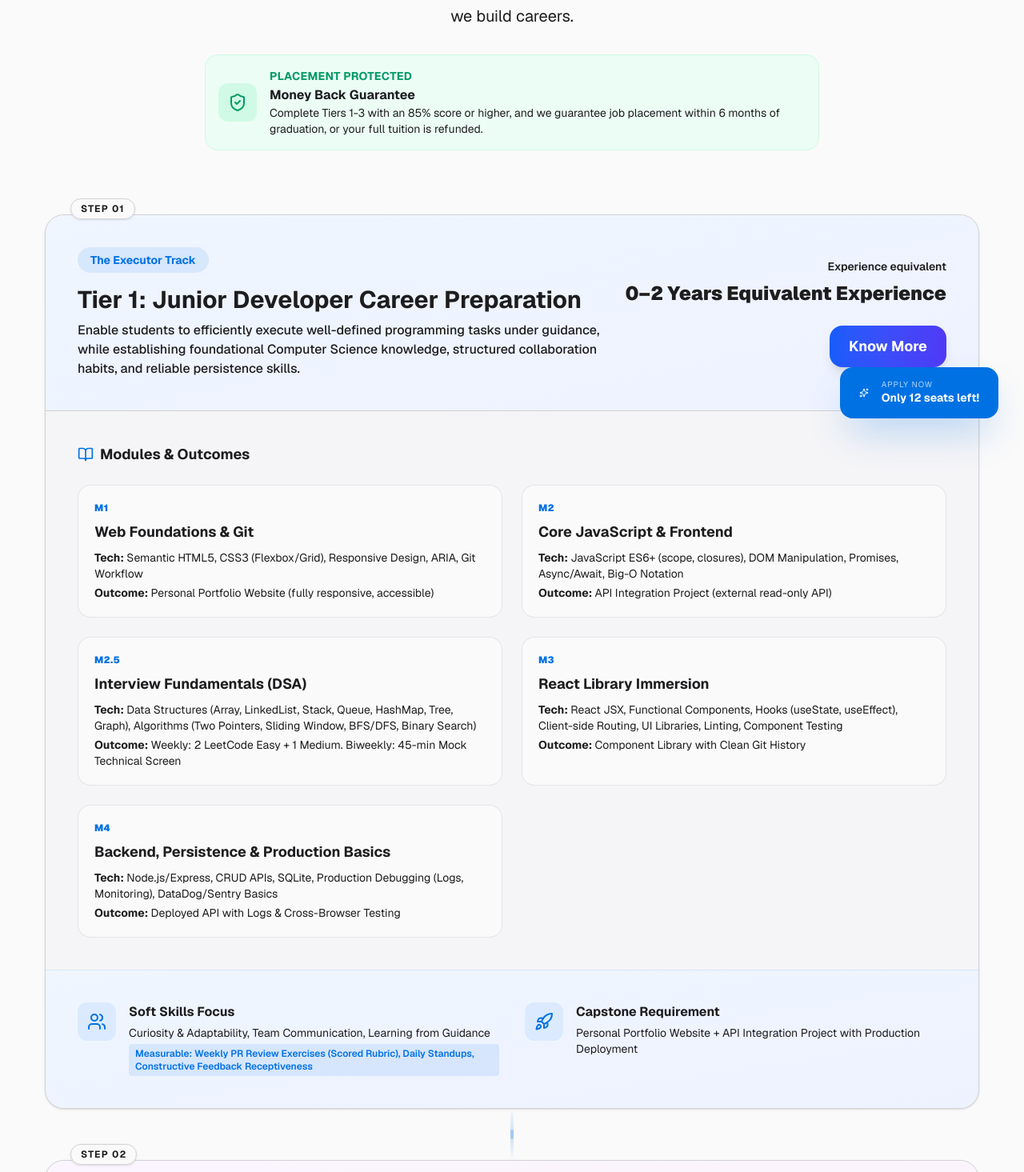
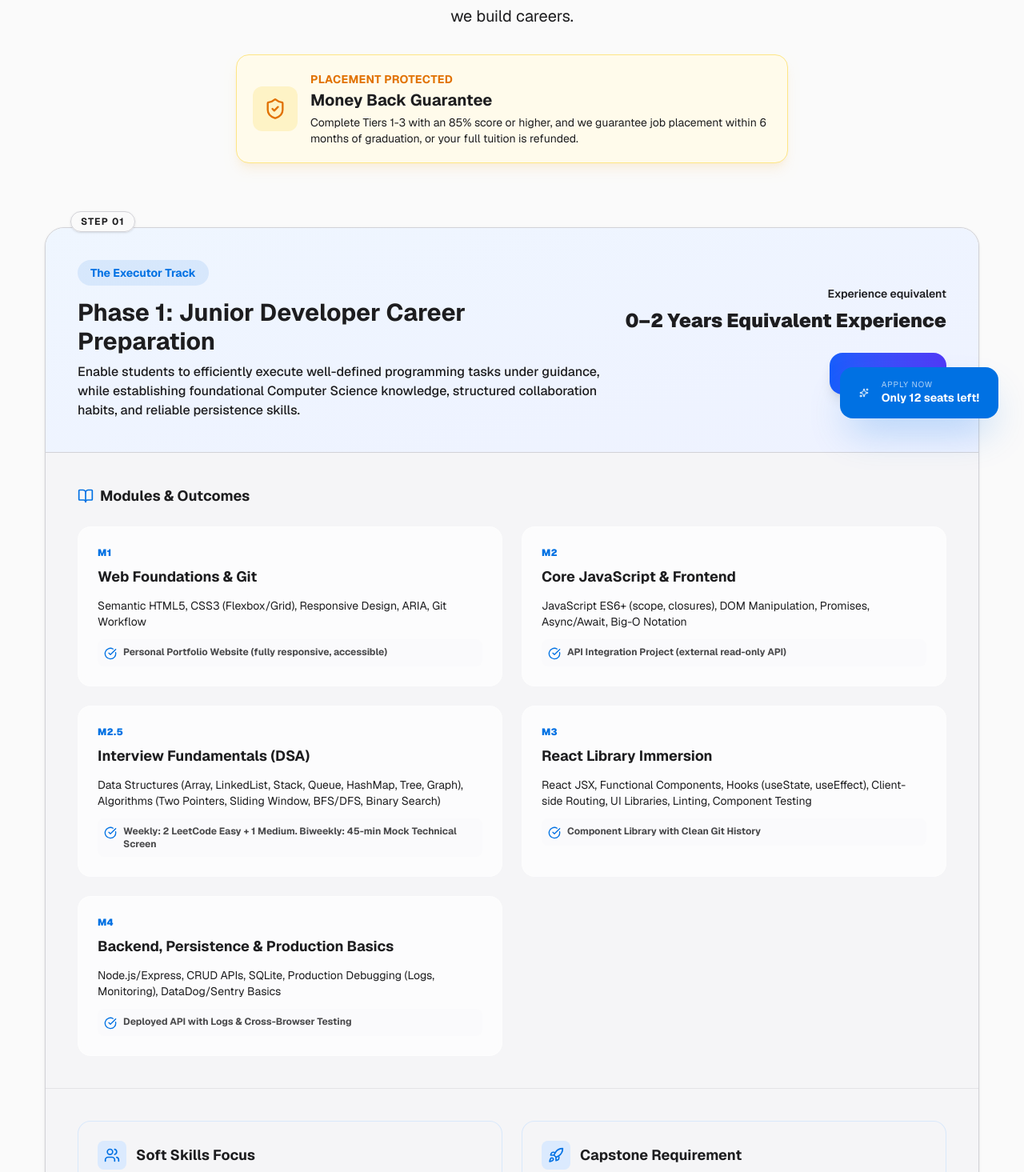
Before and after one commit to tejinder-gh/tutoring, a Next.js app: page /en/courses in a window 1280 px wide. Shown: the part 245-1710 px from the top of the page at 80% size. Built offline with nearby package versions, Linux system fonts and the light colour scheme.

Commit message:
100% placement

```diff
--- a/messages/en.json
+++ b/messages/en.json
@@ -156,7 +156,7 @@
     "tiers": {
       "tier1": {
         "step": "Step 01",
-        "title": "Tier 1: Junior Developer Career Preparation",
+        "title": "Phase 1: Junior Developer Career Preparation",
         "role": "The Executor Track",
         "description": "Enable students to efficiently execute well-defined programming tasks under guidance, while establishing foundational Computer Science knowledge, structured collaboration habits, and reliable persistence skills.",
         "experience": "0–2 Years Equivalent Experience",
@@ -206,7 +206,7 @@
       },
       "tier2": {
         "step": "Step 02",
-        "title": "Tier 2: Intermediate Developer Career Preparation",
+        "title": "Phase 2: Intermediate Developer Career Preparation",
         "role": "The Independent Problem-Solver Track",
         "description": "Produce autonomous full-stack specialists capable of independent execution, mastering system integration, robust quality assurance, and incident management.",
         "experience": "3–5 Years Equivalent Experience",
@@ -249,7 +249,7 @@
       },
       "tier3": {
         "step": "Step 03",
-        "title": "Tier 3: Senior Developer Career Preparation",
+        "title": "Phase 3: Senior Developer Career Preparation",
         "role": "The Architect Track",
         "description": "Develop strategic architects and leaders capable of translating ambiguous business requirements into actionable system architectures and driving organizational impact through influence.",
         "experience": "5+ Years Equivalent Experience",
--- a/messages/pa.json
+++ b/messages/pa.json
@@ -149,7 +149,7 @@
     "tiers": {
       "tier1": {
         "step": "ਕਦਮ 01",
-        "title": "ਪੱਧਰ 1: ਜੂਨੀਅਰ ਡਿਵੈਲਪਰ ਕਰੀਅਰ ਤਿਆਰੀ",
+        "title": "ਫੇਜ਼ 1: ਜੂਨੀਅਰ ਡਿਵੈਲਪਰ ਕਰੀਅਰ ਤਿਆਰੀ",
         "role": "ਕਾਰਜਕਾਰੀ ਟ੍ਰੈਕ",
         "description": "ਵਿਦਿਆਰਥੀਆਂ ਨੂੰ ਮਾਰਗਦਰਸ਼ਨ ਅਧੀਨ ਚੰਗੀ ਤਰ੍ਹਾਂ ਪਰਿਭਾਸ਼ਿਤ ਪ੍ਰੋਗਰਾਮਿੰਗ ਕੰਮਾਂ ਨੂੰ ਕੁਸ਼ਲਤਾ ਨਾਲ ਲਾਗੂ ਕਰਨ ਦੇ ਯੋਗ ਬਣਾਓ।",
         "experience": "0–2 ਸਾਲ ਦੇ ਬਰਾਬਰ ਤਜਰਬਾ",
@@ -199,7 +199,7 @@
       },
       "tier2": {
         "step": "ਕਦਮ 02",
-        "title": "ਪੱਧਰ 2: ਇੰਟਰਮੀਡੀਏਟ ਡਿਵੈਲਪਰ ਕਰੀਅਰ ਤਿਆਰੀ",
+        "title": "ਫੇਜ਼ 2: ਇੰਟਰਮੀਡੀਏਟ ਡਿਵੈਲਪਰ ਕਰੀਅਰ ਤਿਆਰੀ",
         "role": "ਸਮੱਸਿਆ ਹੱਲਕਰਤਾ ਟ੍ਰੈਕ",
         "description": "ਸੁਤੰਤਰ ਫੁੱਲ-ਸਟੈਕ ਮਾਹਰ ਬਣਾਓ ਜੋ ਸਿਸਟਮ ਏਕੀਕਰਣ ਅਤੇ ਗੁਣਵੱਤਾ ਭਰੋਸੇ ਵਿੱਚ ਮੁਹਾਰਤ ਰੱਖਦੇ ਹਨ।",
         "experience": "3–5 ਸਾਲ ਦੇ ਬਰਾਬਰ ਤਜਰਬਾ",
@@ -242,7 +242,7 @@
       },
       "tier3": {
         "step": "ਕਦਮ 03",
-        "title": "ਪੱਧਰ 3: ਸੀਨੀਅਰ ਡਿਵੈਲਪਰ ਕਰੀਅਰ ਤਿਆਰੀ",
+        "title": "ਫੇਜ਼ 3: ਸੀਨੀਅਰ ਡਿਵੈਲਪਰ ਕਰੀਅਰ ਤਿਆਰੀ",
         "role": "ਆਰਕੀਟੈਕਟ ਟ੍ਰੈਕ",
         "description": "ਰਣਨੀਤਕ ਆਰਕੀਟੈਕਟ ਅਤੇ ਲੀਡਰ ਬਣਾਓ ਜੋ ਅਸਪਸ਼ਟ ਲੋੜਾਂ ਨੂੰ ਸਕੇਲੇਬਲ ਸਿਸਟਮਾਂ ਵਿੱਚ ਬਦਲ ਸਕਦੇ ਹਨ।",
         "experience": "5+ ਸਾਲ ਦੇ ਬਰਾਬਰ ਤਜਰਬਾ",
--- a/src/app/[locale]/courses/page.tsx
+++ b/src/app/[locale]/courses/page.tsx
@@ -1,7 +1,7 @@
 "use client";
 
 import { Link } from "@/i18n/routing";
-import { ArrowRight, BookOpen, Rocket, ShieldCheck, Users } from "lucide-react";
+import { ArrowRight, BookOpen, CheckCircle, Rocket, ShieldCheck, Users } from "lucide-react";
 import { useTranslations } from "next-intl";
 import Divider from "../../../components/lib/SectionDivision";
 
@@ -169,14 +169,17 @@ const CourseCard = ({ tierData, t, index }: { tierData: any, t: any, index: numb
          </h3>
          <div className="grid md:grid-cols-2 lg:grid-cols-2 gap-6">
             {tierData.modules.map((module: any, idx: number) => (
-               <div key={idx} className={`p-5 rounded-2xl bg-background hover:border-transparent border ${colorScheme.cardBorder} ${colorScheme.cardHover} transition-colors`}>
+               <div key={idx} className="p-6 rounded-2xl glass border border-border/50 hover:shadow-elegant transition-all duration-300">
                   <div className="flex justify-between items-start mb-2">
                      <span className={`text-xs font-black uppercase tracking-wide ${colorScheme.title}`}>{module.code}</span>
                   </div>
-                  <h4 className="font-bold text-lg mb-2">{module.title}</h4>
-                  <div className="space-y-1 text-sm">
-                     <p className="text-muted-foreground"><strong className="text-foreground">Tech:</strong> {module.tech}</p>
-                     <p className="text-muted-foreground"><strong className="text-foreground">Outcome:</strong> {module.outcome}</p>
+                  <h4 className="font-bold text-lg mb-3">{module.title}</h4>
+                  <div className="space-y-2 text-sm">
+                     <p className="text-muted-foreground mb-3">{module.tech}</p>
+                     <div className="text-xs font-bold text-foreground/80 flex items-start gap-2 bg-accent/30 p-2 rounded-lg">
+                        <CheckCircle size={16} className={`mt-0.5 shrink-0 ${colorScheme.iconColor}`} />
+                        <span>{module.outcome}</span>
+                     </div>
                   </div>
                </div>
             ))}
@@ -184,27 +187,29 @@ const CourseCard = ({ tierData, t, index }: { tierData: any, t: any, index: numb
       </div>
 
       {/* Footer Info: Soft Skills & Capstone */}
-      <div className={`p-8 md:p-10 border-t ${colorScheme.softSkillBorder} bg-gradient-to-br ${colorScheme.gradient}`}>
-         <div className="grid md:grid-cols-2 gap-8">
-            <div className="flex gap-4">
-               <div className={`w-12 h-12 rounded-xl flex items-center justify-center shrink-0 ${colorScheme.iconBg}`}>
-                  <Users size={24} />
+      <div className="p-8 md:p-10 border-t border-border/50">
+         <div className="grid md:grid-cols-2 gap-6">
+            {/* Soft Skills Card */}
+            <div className={`p-6 rounded-2xl ${colorScheme.softSkillBg} border ${colorScheme.softSkillBorder}`}>
+               <div className="flex items-center gap-3 mb-3">
+                  <div className={`p-2 rounded-lg ${colorScheme.iconBg}`}>
+                     <Users size={20} className={colorScheme.iconColor} />
+                  </div>
+                  <h5 className="text-lg font-bold">{t("softSkillsFocus")}</h5>
                </div>
-               <div>
-                  <h4 className="font-bold mb-1">{t("softSkillsFocus")}</h4>
-                  <p className="text-sm text-muted-foreground mb-1">{tierData.softSkills.focus}</p>
-                  <p className={`text-xs font-semibold px-2 py-1 rounded inline-block ${colorScheme.badge}`}>Measurable: {tierData.softSkills.assessment}</p>
-               </div>
+               <p className="text-text-muted mb-3 text-sm">{tierData.softSkills.focus}</p>
+               <p className={`text-xs font-bold px-2 py-1 rounded inline-block bg-white/50 dark:bg-black/20 ${colorScheme.softSkillText}`}>Measurable: {tierData.softSkills.assessment}</p>
             </div>
 
-            <div className="flex gap-4">
-               <div className={`w-12 h-12 rounded-xl flex items-center justify-center shrink-0 ${colorScheme.iconBg}`}>
-                  <Rocket size={24} />
+            {/* Capstone Card */}
+            <div className={`p-6 rounded-2xl ${colorScheme.softSkillBg} border ${colorScheme.softSkillBorder}`}>
+               <div className="flex items-center gap-3 mb-3">
+                  <div className={`p-2 rounded-lg ${colorScheme.iconBg}`}>
+                     <Rocket size={20} className={colorScheme.iconColor} />
+                  </div>
+                  <h5 className="text-lg font-bold">{t("capstoneRequirement")}</h5>
                </div>
-               <div>
-                  <h4 className="font-bold mb-1">{t("capstoneRequirement")}</h4>
-                  <p className="text-sm text-muted-foreground">{tierData.capstone}</p>
-               </div>
+               <p className="text-text-muted text-sm">{tierData.capstone}</p>
             </div>
          </div>
       </div>
@@ -228,19 +233,19 @@ export default function CoursesPage() {
                   {t("subtitle")}
                </p>
 
-               {/* Money Back Guarantee Badge */}
-               <div className="inline-flex flex-col md:flex-row items-center gap-4 p-4 rounded-2xl bg-emerald-50 dark:bg-emerald-950/30 border border-emerald-100 dark:border-emerald-800/50 text-left">
-                  <div className="w-12 h-12 rounded-xl bg-emerald-100 dark:bg-emerald-900/50 flex items-center justify-center shrink-0 text-emerald-600 dark:text-emerald-400">
-                     <ShieldCheck size={24} />
+               {/* Money Back Guarantee Badge - Premium Gold */}
+               <div className="inline-flex flex-col md:flex-row items-center gap-4 p-5 rounded-2xl bg-amber-50 dark:bg-amber-950/40 border border-amber-200 dark:border-amber-700/50 text-left shadow-lg shadow-amber-500/10">
+                  <div className="w-14 h-14 rounded-xl bg-amber-100 dark:bg-amber-900/50 flex items-center justify-center shrink-0 text-amber-600 dark:text-amber-500">
+                     <ShieldCheck size={28} />
                   </div>
                   <div>
-                     <div className="text-sm font-bold text-emerald-600 dark:text-emerald-400 mb-0.5 uppercase tracking-wide">
+                     <div className="text-sm font-bold text-amber-600 dark:text-amber-500 mb-0.5 uppercase tracking-wide">
                         {t("guarantee.badge")}
                      </div>
-                     <div className="font-bold text-foreground">
+                     <div className="font-bold text-xl text-foreground mb-1">
                         {t("guarantee.title")}
                      </div>
-                     <div className="text-sm text-muted-foreground">
+                     <div className="text-sm text-muted-foreground max-w-xl">
                         {t("guarantee.description")}
                      </div>
                   </div>
--- a/src/globals.css
+++ b/src/globals.css
@@ -45,8 +45,8 @@
 }
 
 [data-theme="dark"] {
-  --background: #000000;
-  /* Pure black */
+  --background: #20284a;
+  /* Premium Dark Blue */
   --foreground: #F5F5F7;
   /* Light gray text */
   --primary: #0A84FF;
```
